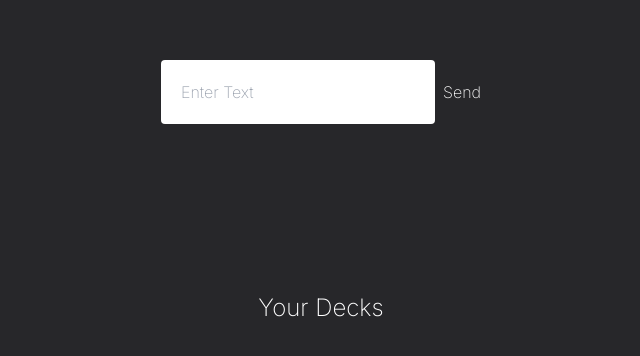
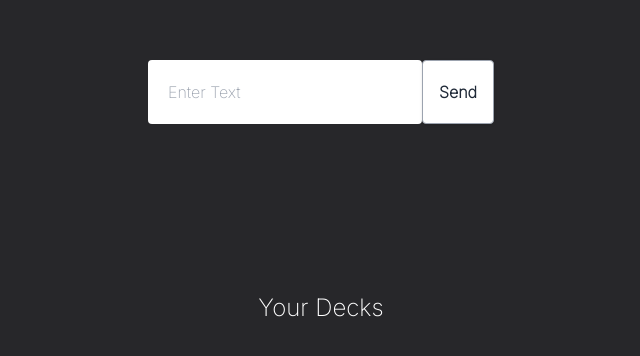
Before and after one commit to LaureanoDev/flashcard, a Next.js app: page / in a window 1280 px wide. Shown: the part 108-464 px from the top of the page, without its empty margins (319-959 px from the left). Built offline with nearby package versions, Linux system fonts and the light colour scheme.

Commit message:
style submit button

```diff
--- a/pages/components/Flashcard.jsx
+++ b/pages/components/Flashcard.jsx
@@ -4,7 +4,15 @@
 import { RiPencilFill } from "react-icons/ri";
 import { motion } from "framer-motion";
 
-const Flashcard = ({ deck, title, deleteCard, editCard, setNewTitle, newTitle, setNewName }) => {
+const Flashcard = ({
+  deck,
+  title,
+  deleteCard,
+  editCard,
+  setNewTitle,
+  newTitle,
+  setNewName,
+}) => {
   const [front, setFront] = useState(true);
   const [isEditing, setIsEditing] = useState(false);
 
@@ -15,9 +23,9 @@
   };
 
   const clickCheck = () => {
-    !isEditing;
-    setNewName(newTitle)
-    editCard(deck.id)
+    editCard(deck.id);
+    setIsEditing(!isEditing);
+    setNewName(newTitle);
   };
 
   return (
--- a/pages/index.js
+++ b/pages/index.js
@@ -26,8 +26,8 @@
   const editCard = (id) => {
     let cardIndex = [...decks].findIndex((deck) => deck.id == id);
     decks[cardIndex].title = newName;
+    setDecks(decks);
     console.log(decks);
-    setDecks(decks)
   };
 
   return (
@@ -46,7 +46,7 @@
           <input
             type="submit"
             value="Send"
-            className="ml-2 text-white cursor-pointer"
+            className="h-[64px] bg-white hover:bg-gray-100 text-gray-800 font-semibold py-2 px-4 border border-gray-400 rounded shadow cursor-pointer"
           />
         </form>
       </div>
```
